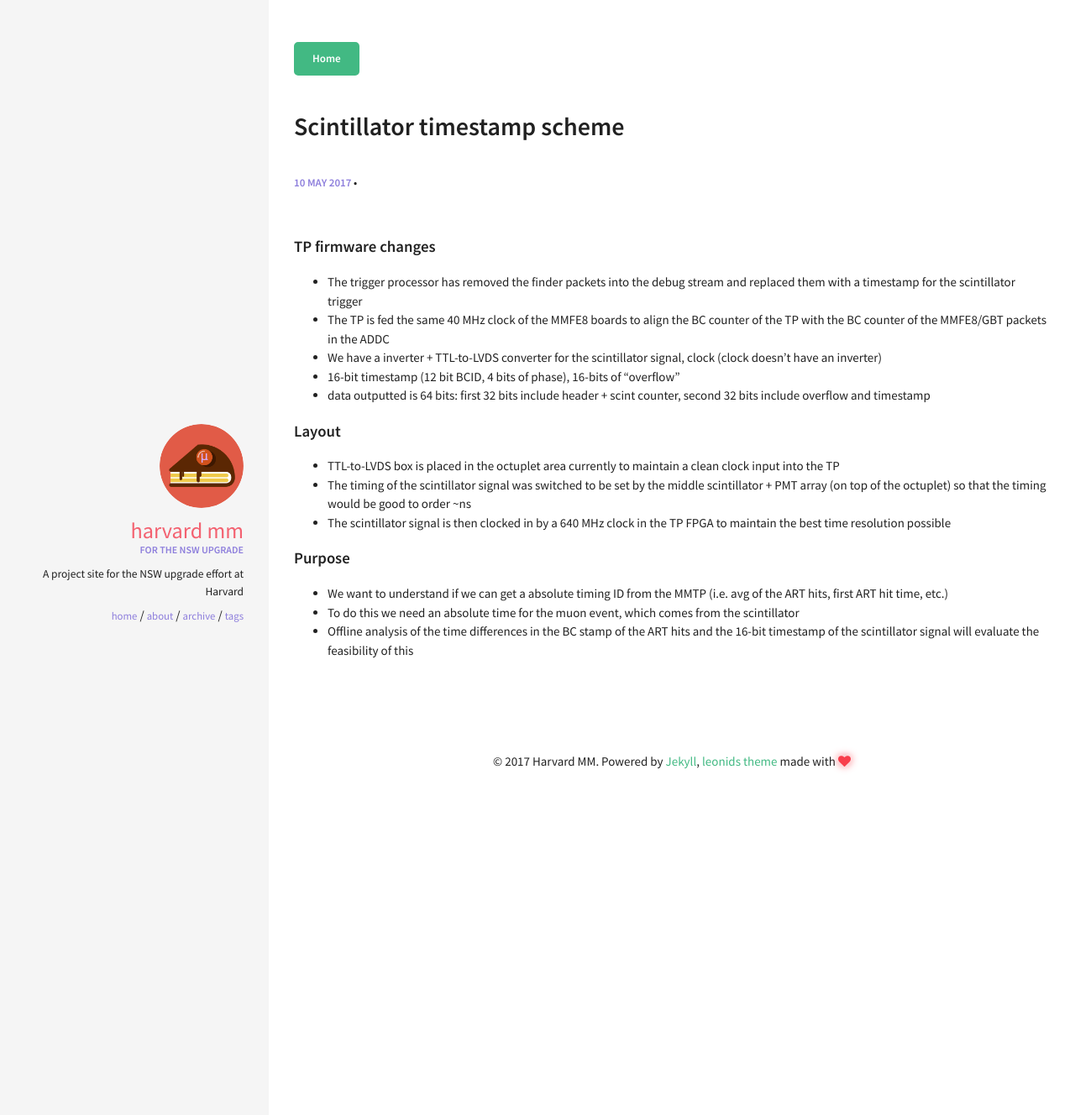
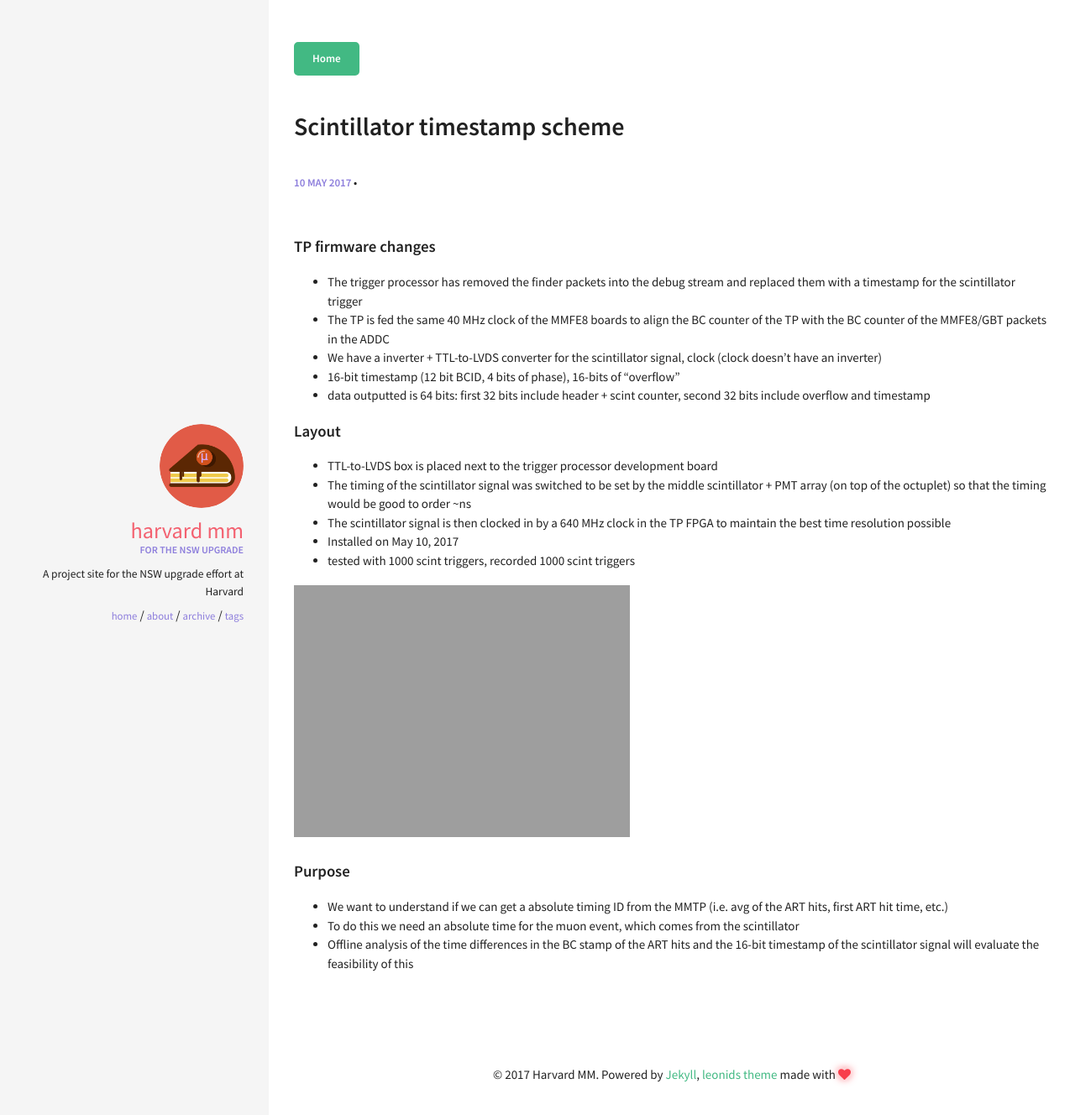
Before and after one commit to annmwang/Harvard_MM, a Jekyll site: the page built from _posts/2017-05-10-scint-tp.md, in a window 1280 px wide. Shown: the top 1328 px of the page at 84% size. Built offline with Jekyll 4.4.1, drawn with Linux system fonts in a browser that asks for light colours.

Commit message:
stuff is grand

```diff
--- a/_posts/2017-05-10-scint-tp.md
+++ b/_posts/2017-05-10-scint-tp.md
@@ -14,12 +14,16 @@ comments: true
 * 16-bit timestamp (12 bit BCID, 4 bits of phase), 16-bits of "overflow"
 * data outputted is 64 bits: first 32 bits include header + scint counter, second 32 bits include overflow and timestamp
 
-
 #### Layout
 
-* TTL-to-LVDS box is placed in the octuplet area currently to maintain a clean clock input into the TP
+* TTL-to-LVDS box is placed next to the trigger processor development board
 * The timing of the scintillator signal was switched to be set by the middle scintillator + PMT array (on top of the octuplet) so that the timing would be good to order ~ns
-* The scintillator signal is then clocked in by a 640 MHz clock in the TP FPGA to maintain the best time resolution possible
+* The scintillator signal is then clocked in by a 640 MHz clock in the TP FPGA to maintain the best
+time resolution possible
+* Installed on May 10, 2017
+* tested with 1000 scint triggers, recorded 1000 scint triggers
+
+<img src="{{ site.url }}/img/timestamp.png" width="400">
 
 #### Purpose
 
```
Also changed, not shown: _posts/2017-05-08-run3521.md (+1 -1 lines), 1 other file.
